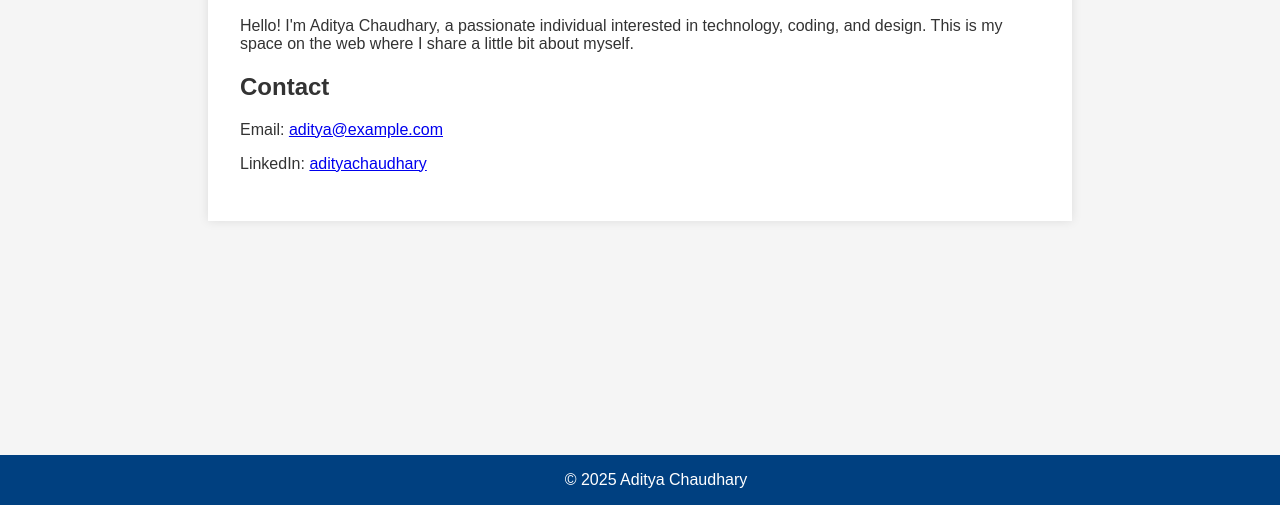
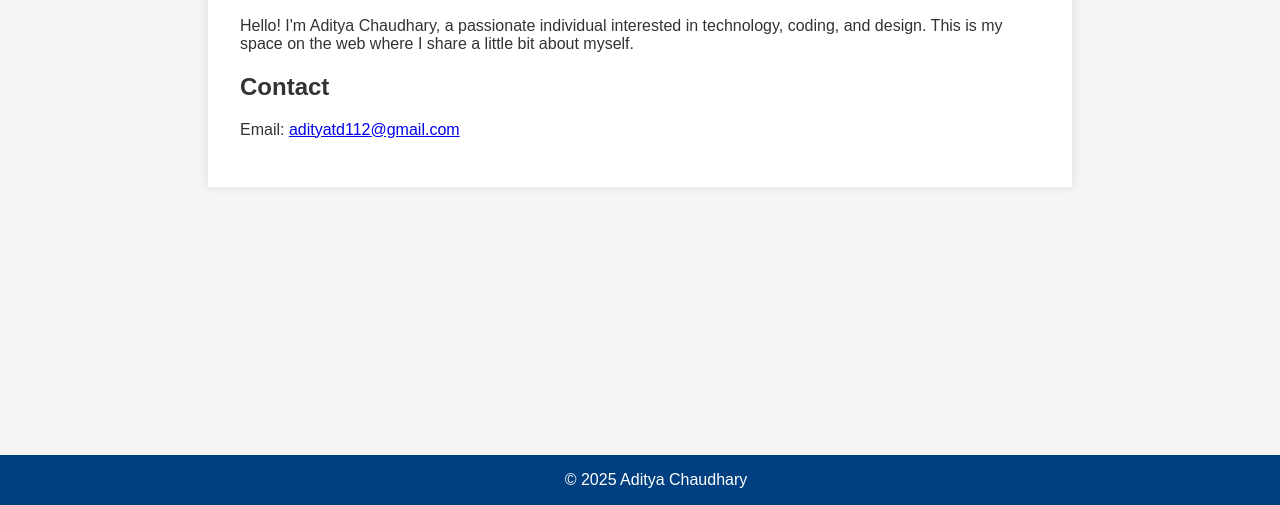
Before and after one commit to adityachaudhary42/adityachaudhary42.github.io, a plain HTML site: page index.html in a window 1280 px wide. Shown: the part 295-800 px from the top of the page. Drawn offline with Linux system fonts and the light colour scheme.

Commit message:
Update index.html

```diff
--- a/index.html
+++ b/index.html
@@ -54,8 +54,7 @@
     <p>Hello! I'm Aditya Chaudhary, a passionate individual interested in technology, coding, and design. This is my space on the web where I share a little bit about myself.</p>
 
     <h2>Contact</h2>
-    <p>Email: <a href="mailto:aditya@example.com">aditya@example.com</a></p>
-    <p>LinkedIn: <a href="https://www.linkedin.com/in/adityachaudhary" target="_blank">adityachaudhary</a></p>
+    <p>Email: <a href="mailto:aditya@example.com">adityatd112@gmail.com</a></p>
   </main>
 
   <footer>
```
